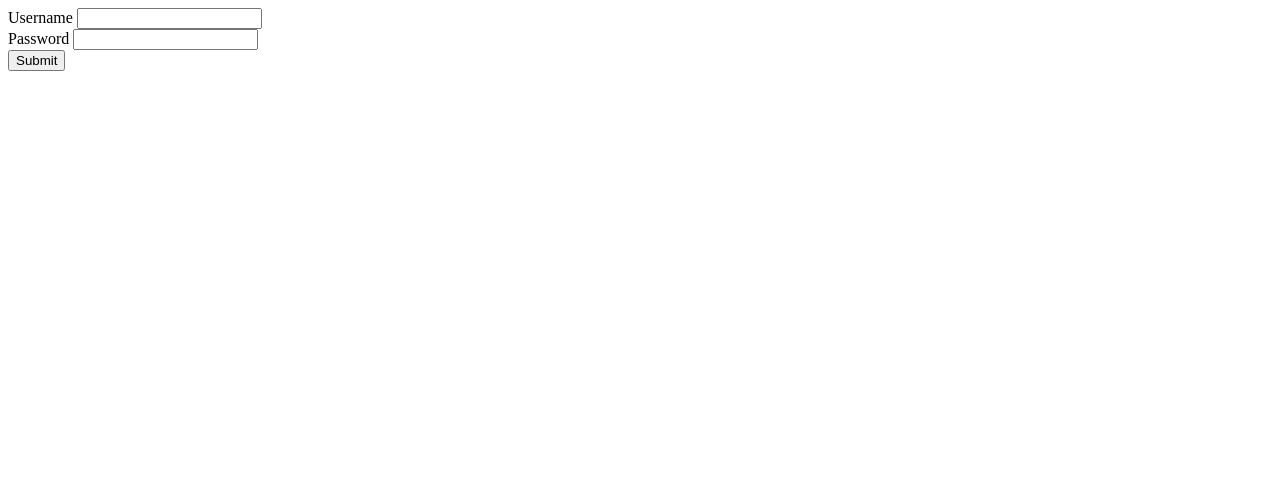
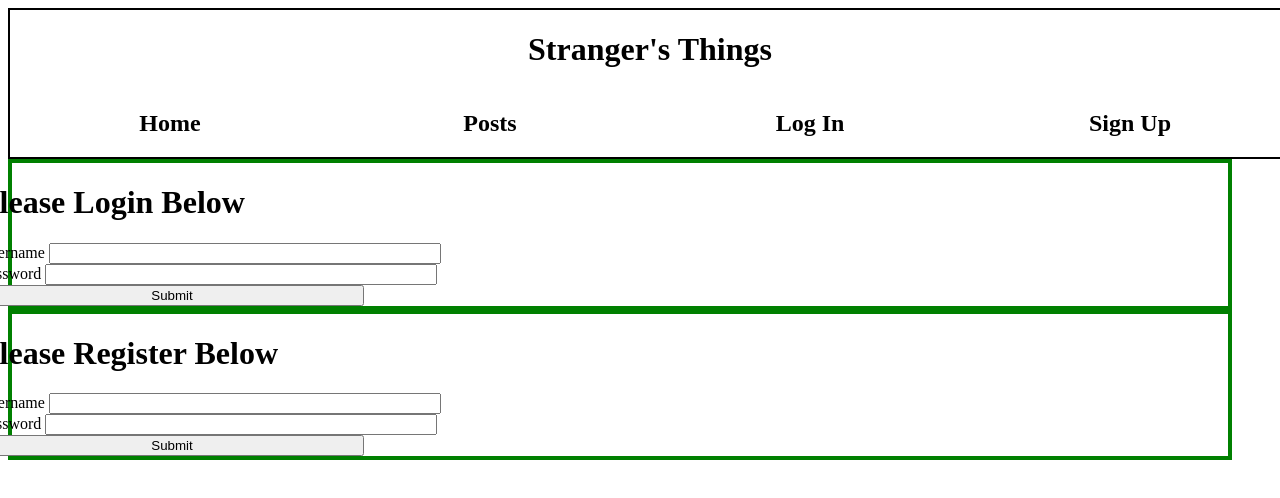
Before and after one commit to kabaron91/strangers_things, a React app: page / in a window 1280 px wide. Built offline with nearby package versions, Linux system fonts and the light colour scheme.

Commit message:
css updated

```diff
--- a/public/index.html
+++ b/public/index.html
@@ -5,10 +5,16 @@
     <meta http-equiv="X-UA-Compatible" content="IE=edge">
     <meta name="viewport" content="width=device-width, initial-scale=1.0">
     <title>Document</title>
+    <link rel="stylesheet" href="style.css">
 </head>
 <body>
-    <div id="app">
+    <header id='appHeader'>
 
-    </div>
+    </header>
+    <main>
+        <div id="app">
+
+        </div>
+    </main>
 </body>
 </html>
--- a/public/style.css
+++ b/public/style.css
@@ -0,0 +1,36 @@
+* {
+    width: 100vw;
+}
+
+#appHeader {
+    display: flex;
+    flex-direction: column;
+    border: 2px solid black;
+}
+
+#topHeader {
+    display: flex;
+    align-items: center;
+    text-align: center;
+}
+
+#bottomHeader {
+    display: flex;
+    flex-direction: row;
+    justify-content: center;
+    align-content: space-around;
+    text-align: center;
+}
+
+form label, form input {
+    width: 30%;
+}
+
+#login, #register {
+    display: flex;
+    flex-direction: column;
+    /* align-content: space-around; */
+    align-items: center;
+    border: 4px solid green;
+    width: 95%;
+}
--- /dev/null
+++ b/src/components/Header.js
@@ -0,0 +1,24 @@
+import React, {useState, useEffect} from 'react'
+
+
+
+
+const Header = () => {
+    let [loggedState, setLoggedState] = useState(false)
+    return (
+        <>
+            <div id='topHeader'>
+                <h1>Stranger's Things</h1>
+            </div>
+            <div id='bottomHeader'>
+                <h2>Home</h2>
+                <h2>Posts</h2>
+                {!loggedState ? <><h2>Log In</h2>
+                <h2>Sign Up</h2></> : <><h2>Profile</h2>
+                <h2>Log Out</h2></>}
+            </div>
+        </>
+    )
+}
+
+export default Header
--- a/src/components/Login.js
+++ b/src/components/Login.js
@@ -3,6 +3,7 @@ import React from 'react'
 const Login = function () {
     return (
         <div id="login">
+            <h1>Please Login Below</h1>
             <form>
                 <label for="loginUsername">Username </label>
                 <input type="text" id="loginUsername" name="loginUsername"/><br/>
--- a/src/components/Register.js
+++ b/src/components/Register.js
@@ -1 +1,20 @@
 import React from 'react'
+
+const Register = function () {
+    return (
+        <div id="login">
+            <h1>Please Register Below</h1>
+            <form>
+                <label for="registerUsername">Username </label>
+                <input type="text" id="registerUsername" name="registerUsername"/><br/>
+                <label for="registerPassword">Password </label>
+                <input type="password" id="registerPassword" name="registerPassword"/><br/>
+                <input type="Submit"/>
+            </form>
+        </div>
+    )
+}
+
+
+
+export default Register
--- a/src/index.js
+++ b/src/index.js
@@ -4,17 +4,32 @@ import {BrowserRouter as Router, Route, Link, Switch} from 'react-router-dom'
 import axios from 'axios'
 
 import Login from './components/Login'
+import Register from './components/Register'
+import Header from './components/Header'
+
 
 const BASE_URL = 'https://strangers-things.herokuapp.com/api/2104-UIC-RM-WEB-FT'
 
 
-
+const App = () =>{
+    return(
+        <div>
+            <Login />
+            <Register/>
+        </div>
+    )
+}
 
 
 
 
 
 ReactDOM.render(
-    <Login />,
+    <Router><App /></Router>,
     document.getElementById("app")
 )
+
+ReactDOM.render(
+    <Router><Header /></Router>,
+    document.getElementById("appHeader")
+)
```
